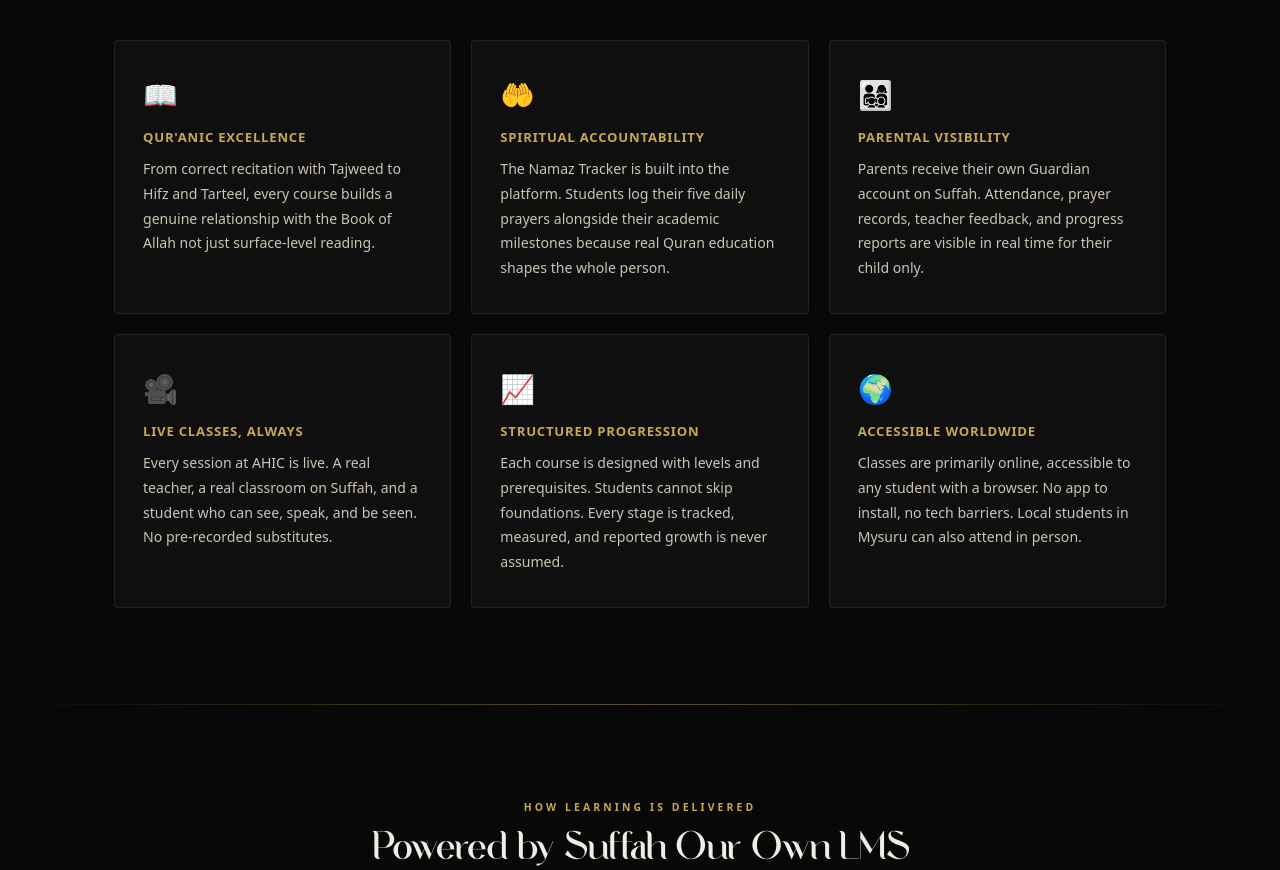
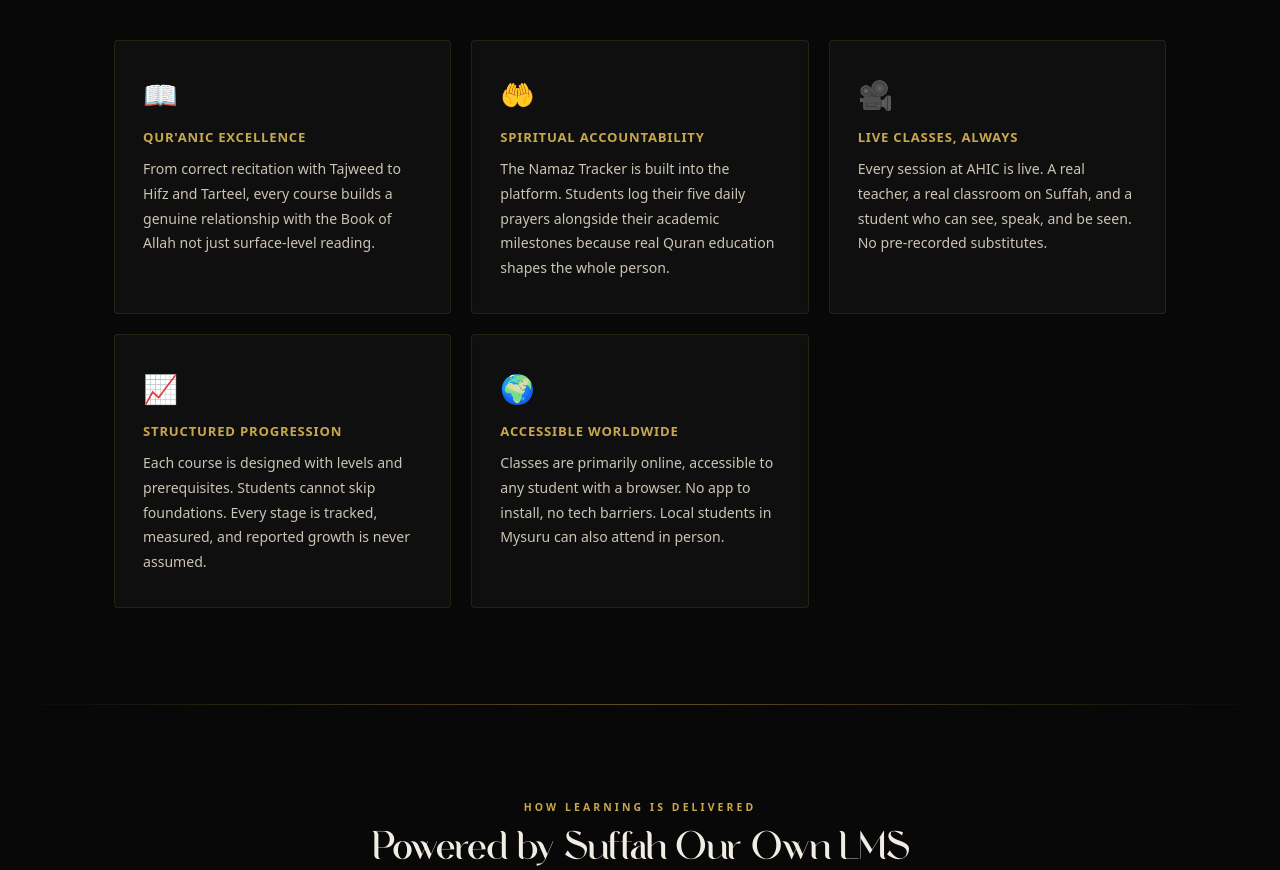
Before and after one commit to alhiraa-institute/al-hira-v2, a Next.js app: page /about in a window 1280 px wide. Shown: the part 2260-3130 px from the top of the page. Built offline with nearby package versions, Linux system fonts and the light colour scheme; a web font is replaced by a local one.

Commit message:
fix: remove Parental Visibility item from About page

```diff
--- a/src/app/about/page.js
+++ b/src/app/about/page.js
@@ -19,7 +19,6 @@ function useReveal() {
 const PILLARS = [
     { icon: "📖", title: "Qur'anic Excellence", text: "From correct recitation with Tajweed to Hifz and Tarteel, every course builds a genuine relationship with the Book of Allah  not just surface-level reading." },
     { icon: "🤲", title: "Spiritual Accountability", text: "The Namaz Tracker is built into the platform. Students log their five daily prayers alongside their academic milestones  because real Quran education shapes the whole person." },
-    { icon: "👨‍👩‍👧‍👦", title: "Parental Visibility", text: "Parents receive their own Guardian account on Suffah. Attendance, prayer records, teacher feedback, and progress reports are visible in real time  for their child only." },
     { icon: "🎥", title: "Live Classes, Always", text: "Every session at AHIC is live. A real teacher, a real classroom on Suffah, and a student who can see, speak, and be seen. No pre-recorded substitutes." },
     { icon: "📈", title: "Structured Progression", text: "Each course is designed with levels and prerequisites. Students cannot skip foundations. Every stage is tracked, measured, and reported  growth is never assumed." },
     { icon: "🌍", title: "Accessible Worldwide", text: "Classes are primarily online, accessible to any student with a browser. No app to install, no tech barriers. Local students in Mysuru can also attend in person." },
```
